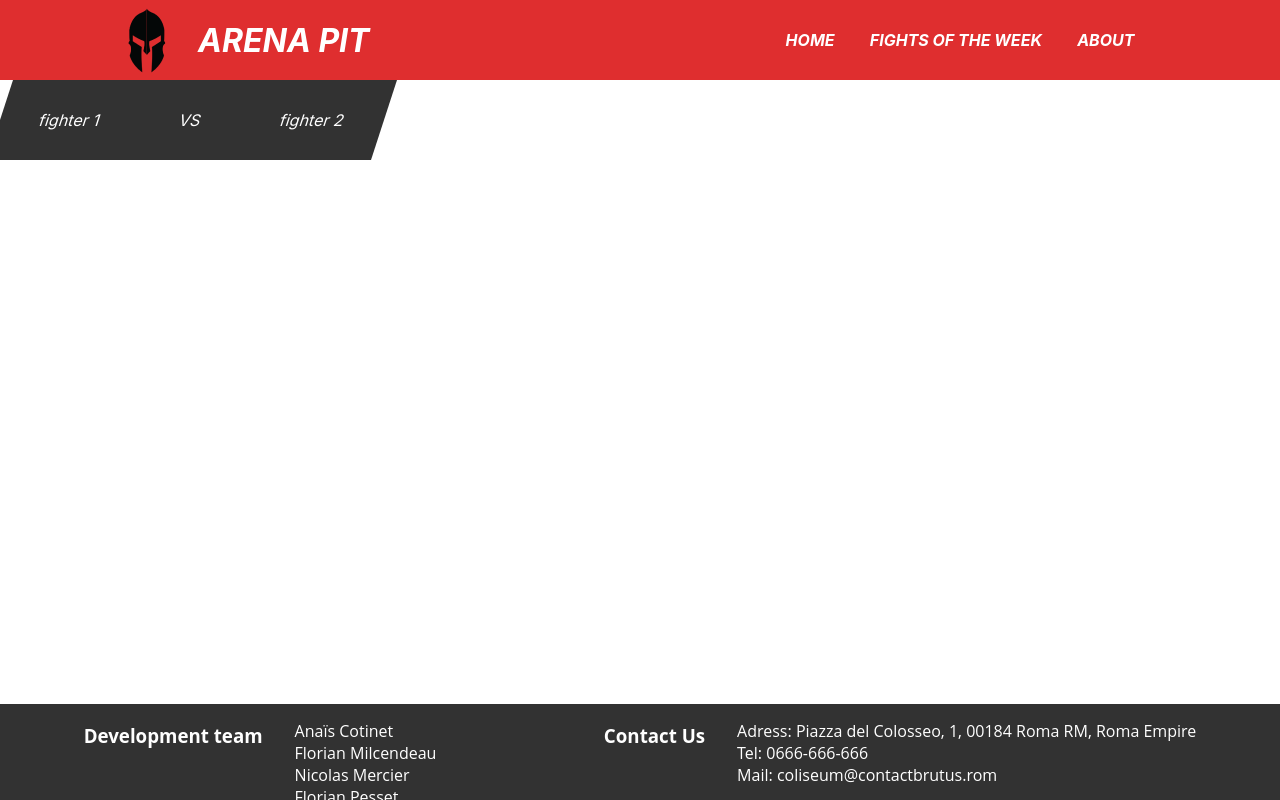
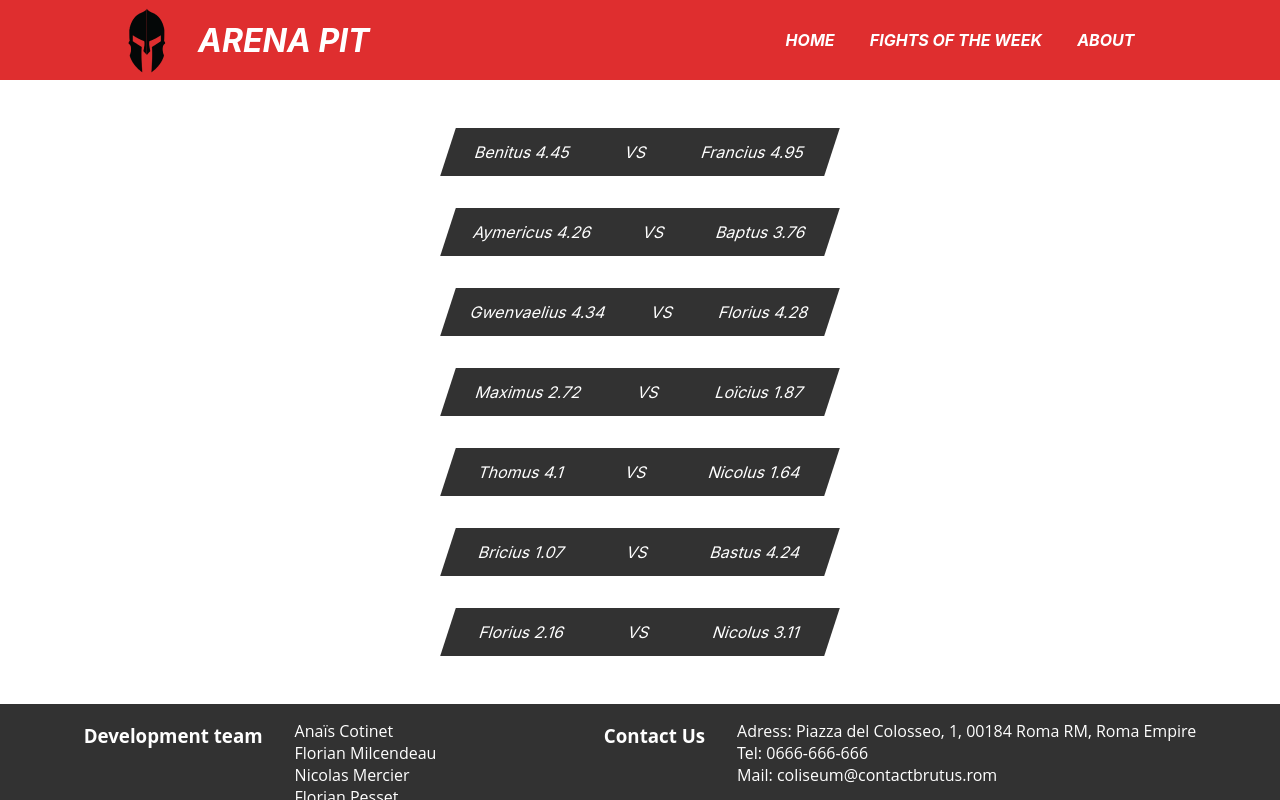
Before and after one commit to nicholas570/Arena-pit, a React (Create React App) app: page /fights in a window 1280 px wide. Built offline with nearby package versions, Linux system fonts and the light colour scheme.

Commit message:
displayed random matches

```diff
--- a/src/components/Fight.jsx
+++ b/src/components/Fight.jsx
@@ -1,17 +1,43 @@
 import React from 'react';
+import PropTypes from 'prop-types';
 
 import styles from '../css/Fight.module.css';
 
-function Fight() {
+function Fight({ fighter1, fighter2 }) {
+  const randomRating1 = Math.round((Math.random() * 4 + 1) * 100) / 100;
+  const randomRating2 = Math.round((Math.random() * 4 + 1) * 100) / 100;
+
   return (
-    <div>
-      <div className={styles.container}>
-        <div>fighter 1</div>
-        <div>VS</div>
-        <div>fighter 2</div>
-      </div>
+    <div className={styles.container}>
+      <div>{`${fighter1.name} ${randomRating1}`}</div>
+      <div>VS</div>
+      <div>{`${fighter2.name} ${randomRating2}`}</div>
     </div>
   );
 }
 
+Fight.propTypes = {
+  fighter1: PropTypes.shape({
+    id: PropTypes.number,
+    name: PropTypes.string,
+    combat: PropTypes.string,
+    durability: PropTypes.string,
+    intelligence: PropTypes.string,
+    power: PropTypes.string,
+    speed: PropTypes.string,
+    strength: PropTypes.string,
+    picture: PropTypes.string,
+  }).isRequired,
+  fighter2: PropTypes.shape({
+    id: PropTypes.number,
+    name: PropTypes.string,
+    combat: PropTypes.string,
+    durability: PropTypes.string,
+    intelligence: PropTypes.string,
+    power: PropTypes.string,
+    speed: PropTypes.string,
+    strength: PropTypes.string,
+    picture: PropTypes.string,
+  }).isRequired,
+};
 export default Fight;
--- a/src/css/Fight.module.css
+++ b/src/css/Fight.module.css
@@ -4,8 +4,9 @@
   justify-content: space-around;
   align-items: center;
   width: 30vw;
-  height: 10vh;
+  height: 6vh;
   background-color: #323232;
   color: white;
   transform: skew(-18deg);
+  margin: 1em;
 }
--- /dev/null
+++ b/src/css/WeekFight.module.css
@@ -0,0 +1,7 @@
+.container {
+  display: flex;
+  flex-direction: column;
+  align-items: center;
+  justify-content: space-around;
+  padding: 2em;
+}
--- a/src/views/WeekFights.jsx
+++ b/src/views/WeekFights.jsx
@@ -4,18 +4,24 @@ import Gladiators from '../Gladiators';
 
 import Fight from '../components/Fight';
 
+import styles from '../css/WeekFight.module.css';
+
 function WeekFights() {
   const shuffle = (array) => array.sort(() => Math.random() - 0.5);
+
   const shuffledArray = shuffle(Gladiators);
+
   const half = Math.ceil(Gladiators.length / 2);
 
-  const firstHalf = Gladiators.splice(0, half);
-  const secondHalf = Gladiators.splice(-half);
-  console.log(firstHalf);
+  const firstGlad = shuffledArray.splice(0, half);
+
+  const secondGlad = shuffledArray.splice(-half);
 
   return (
-    <div>
-      <Fight />
+    <div className={styles.container}>
+      {firstGlad.map((glad, i) => (
+        <Fight key={glad.id} fighter1={glad} fighter2={secondGlad[i]} />
+      ))}
     </div>
   );
 }
```
